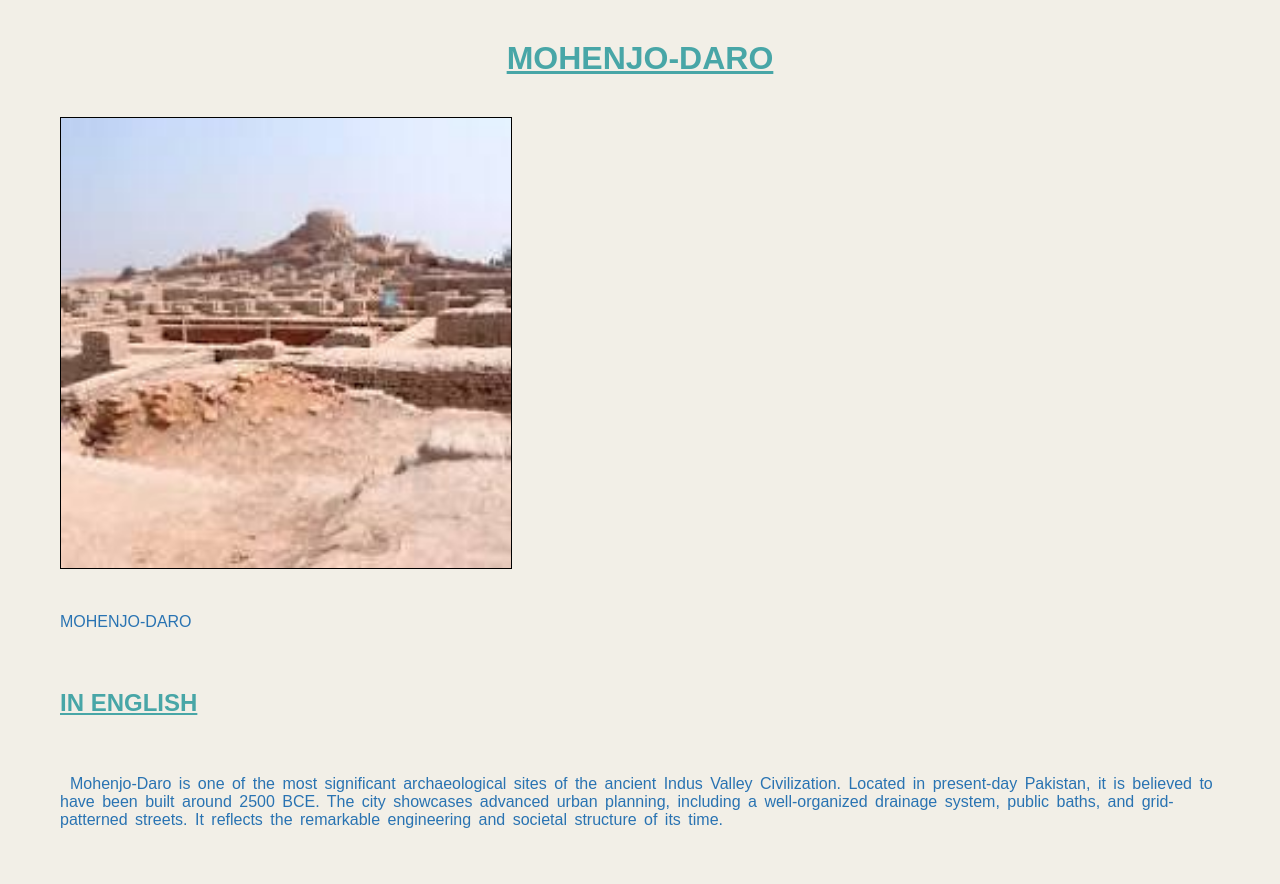
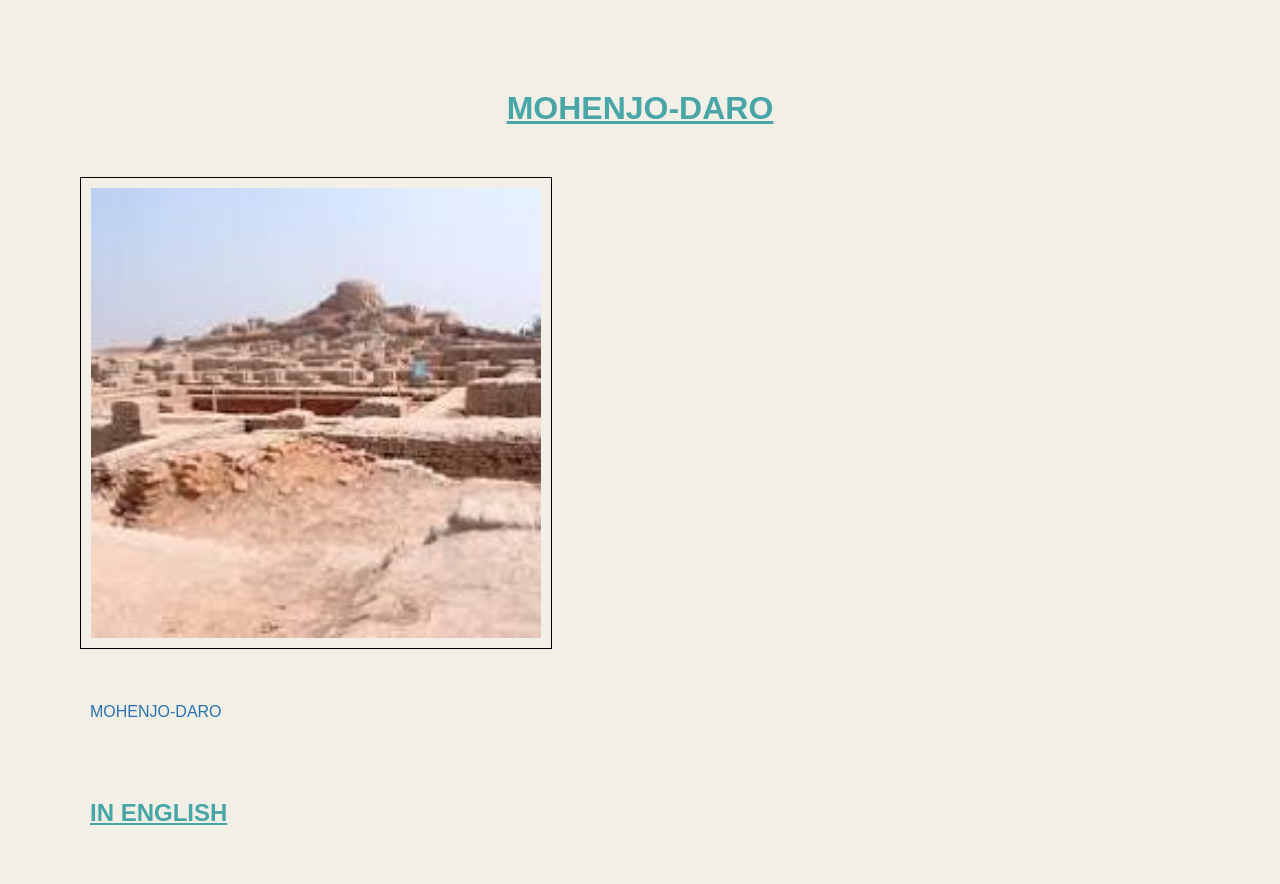
Before and after one commit to Taharahim/FONT2, a plain HTML site: page index.html in a window 1280 px wide. Shown: the top 884 px of the page. Drawn offline with Linux system fonts and the light colour scheme; a web font is replaced by a local one.

Commit message:
Assignment

```diff
--- a/style.css
+++ b/style.css
@@ -3,7 +3,7 @@
   margin-left: 20px;
   margin-top: 20px;
   margin-bottom: 20px;
-  padding: auto;
+  padding: 10px;
   font-family: Arial, Helvetica, sans-serif;
 }
 body {
@@ -14,14 +14,14 @@ h1 {
   font-weight: bold;
   text-align: center;
   text-decoration: underline;
-  font-size: auto;
+  font-size: 2em;
 }
 h2 {
   color: #48a6a7;
   font-weight: bold;
   text-align: left;
   text-decoration: underline;
-  font-size: auto;
+  font-size: 1.5em;
 }
 #eng {
   text-indent: 10px;
@@ -29,7 +29,7 @@ h2 {
   text-align: left;
   word-spacing: 3px;
   font-family: Arial, Helvetica, sans-serif;
-  font-size: auto;
+  font-size: 1em;
 }
 #urdu {
   text-indent: 10px;
@@ -37,24 +37,24 @@ h2 {
   color: #2973b2;
   word-spacing: 3px;
   font-family: "Noto Nastaliq Urdu", serif;
+  font-size: 1em;
 }
 #arab {
   text-indent: 10px;
   text-align: right;
   color: #2973b2;
   word-spacing: 3px;
+  font-size: 1em;
   font-family: "Noto Nastaliq Urdu", serif;
 }
 
 img {
   height: 450px;
   width: 450px;
-  border: 1px solid;
+  border: 1px solid black;
 }
 figcaption {
   color: #2973b2;
-  border-collapse: collapse;
-  display: table;
 }
 #pic2 {
   height: 350px;
```
